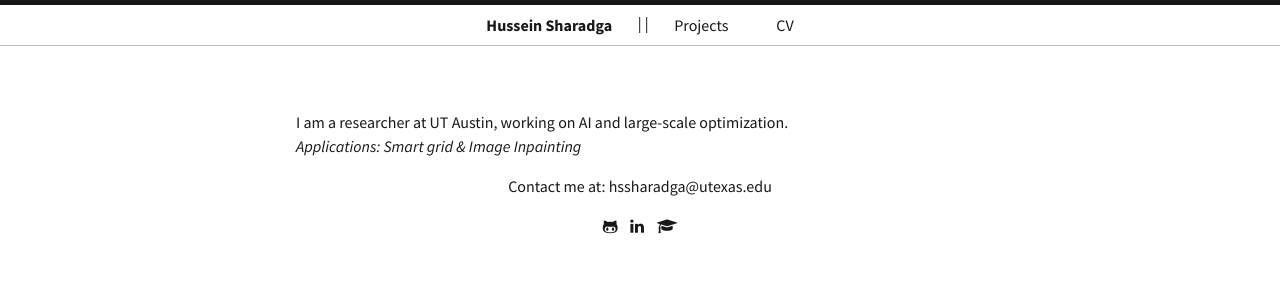
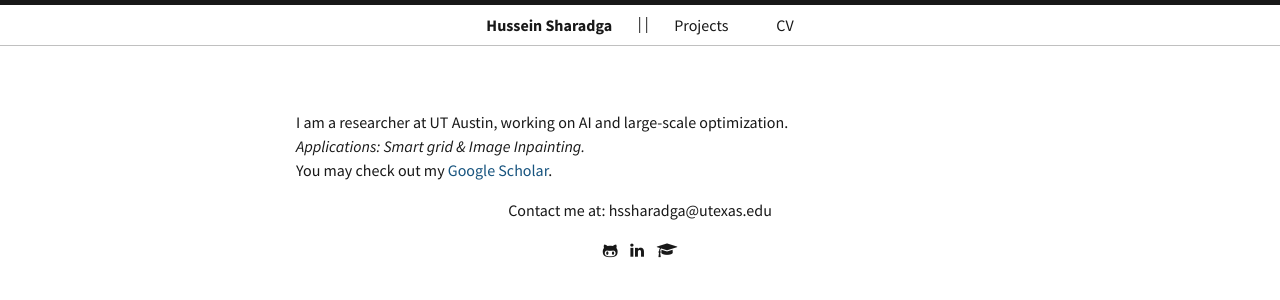
Before and after one commit to hssharadga/hssharadga.github.io, a Jekyll site: the page built from index.html, in a window 1280 px wide. Shown: the top 300 px of the page. Built offline with Jekyll 4.4.1, drawn with Linux system fonts in a browser that asks for light colours.

Commit message:
Update index.html

```diff
--- a/index.html
+++ b/index.html
@@ -24,7 +24,9 @@ title: Home
 
 <p style="text-align: left;">
     I am a researcher at UT Austin, working on AI and large-scale optimization.<br>
-    <i> Applications: Smart grid & Image Inpainting </i>
+    <i> Applications: Smart grid & Image Inpainting. </i>  <br>
+    You may check out my <a href="https://scholar.google.com/citations?user=F3R-63QAAAAJ&hl=en&oi=ao">Google Scholar</a>. <br>
+
 </p>
 
 
```
